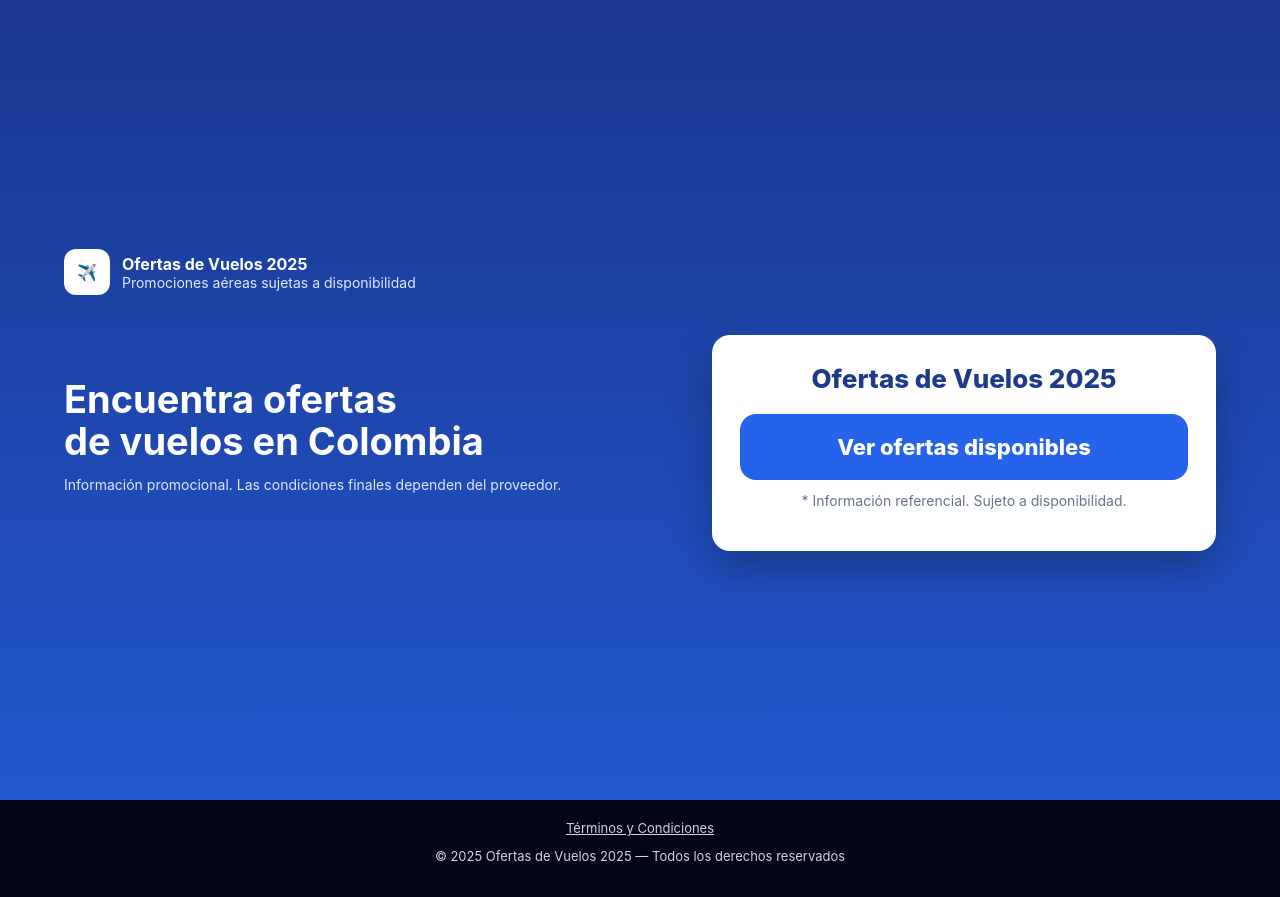
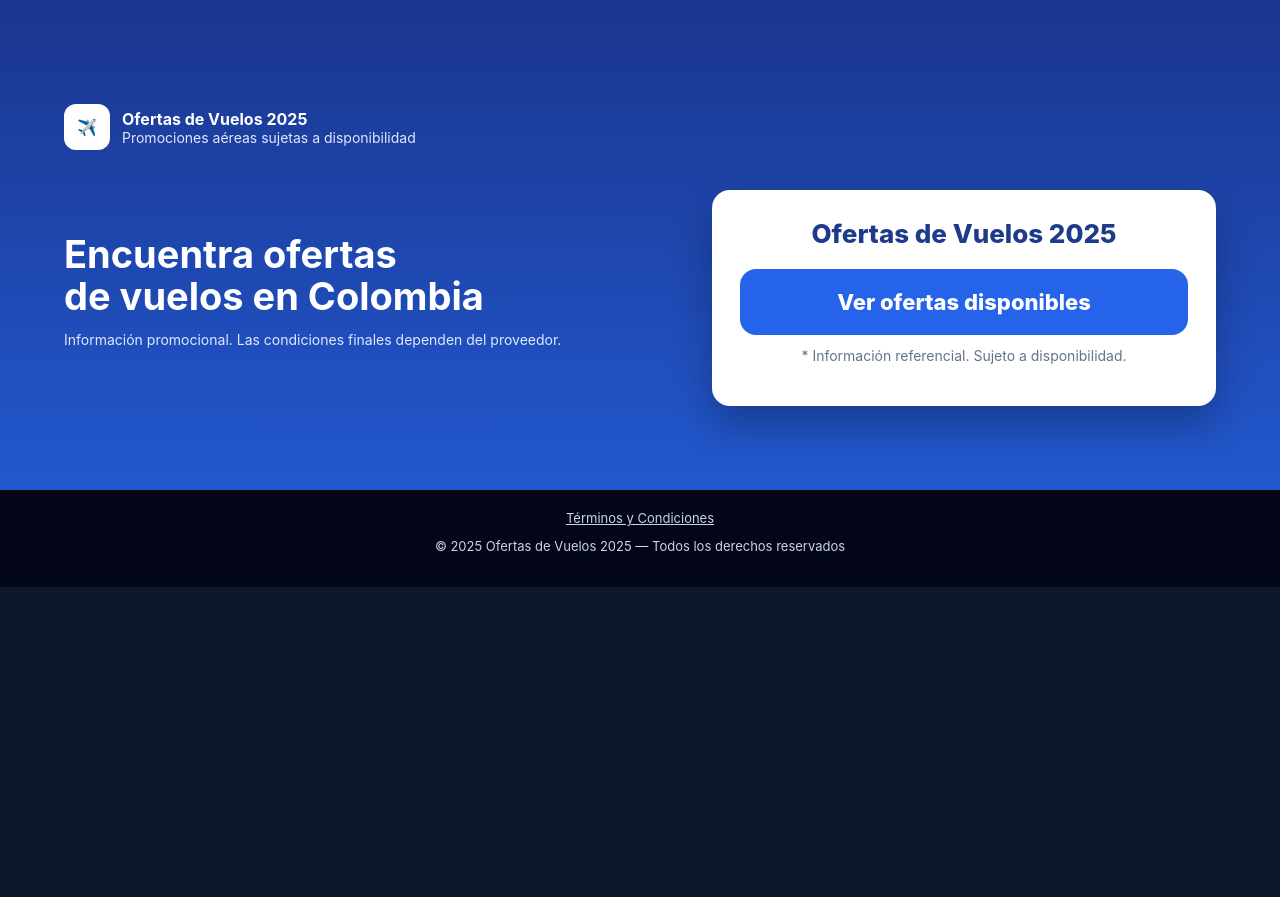
Before and after one commit to diciembrewin/tiquteslanding, a plain HTML site: page index.html in a window 1280 px wide. After the commit the page ends 800 px from the top, so only its background shows below. Drawn offline with Linux system fonts and the light colour scheme.

Commit message:
Update index.html

```diff
--- a/index.html
+++ b/index.html
@@ -33,10 +33,9 @@
     url('img/cielo-avion.jpg') no-repeat center center;
   background-size:cover;
   color:#fff;
-      min-height:100vh;
-      display:flex;
-      align-items:center;
+  padding:80px 0 60px;
 }
+
 
     .container{
       max-width:1200px;
```
Lines whose indentation alone changed are shown as unchanged.
